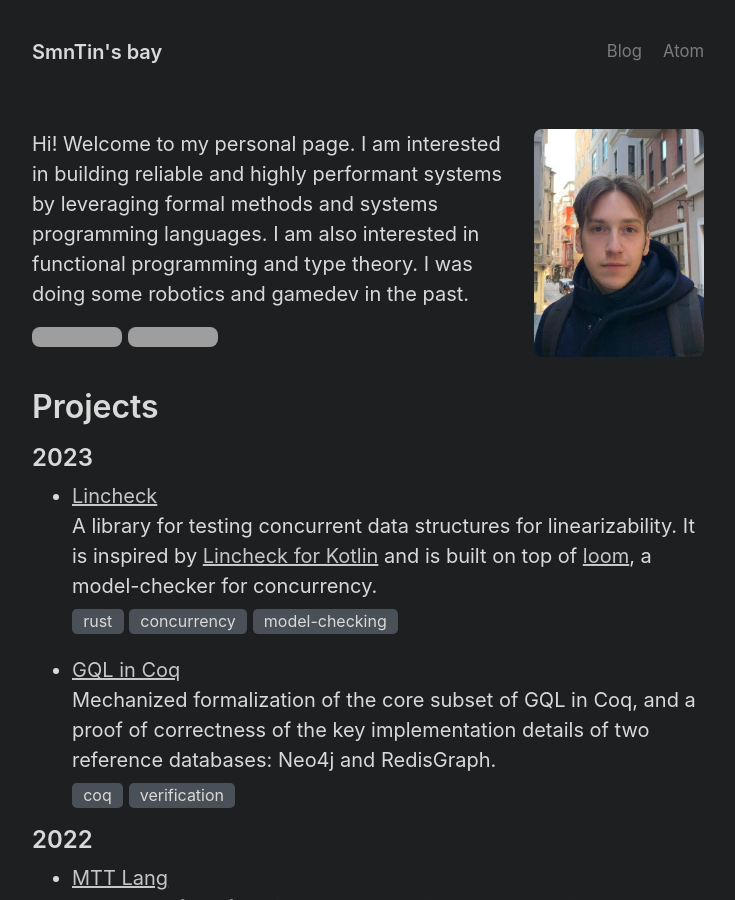
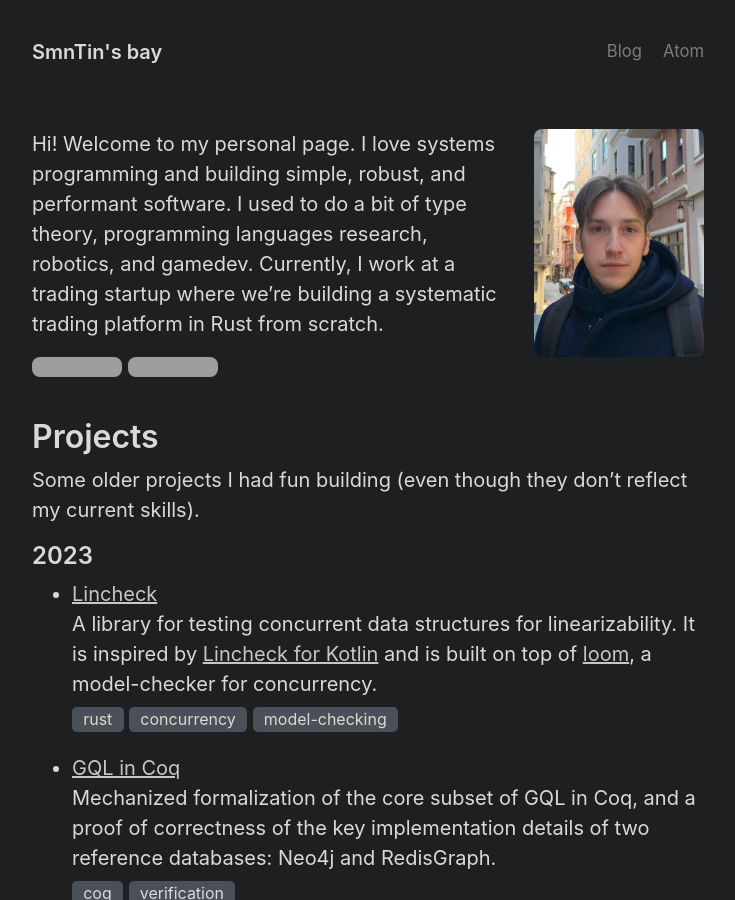
Before and after one commit to SmnTin/smntin.github.io, a Jekyll site: the page built from index.md, in a window 1280 px wide and 900 px high. Shown: the whole window, without its empty margins (272-1007 px from the left). Built offline with Jekyll 4.4.1, drawn with Linux system fonts in a browser that asks for light colours; grey boxes are pictures that could not be loaded.

Commit message:
Update the bio

```diff
--- a/index.md
+++ b/index.md
@@ -4,10 +4,11 @@ title: Home
 ---
 
 <img align="right" width="170" style="margin-left: 20px" src="/assets/my-photo.jpg">
-Hi! Welcome to my personal page. I am interested in building reliable and highly performant systems by leveraging formal methods and systems programming languages. I am also interested in functional programming and type theory. I was doing some robotics and gamedev in the past.
-
+Hi! Welcome to my personal page. I love systems programming and building simple, robust, and performant software. I used to do a bit of type theory, programming languages research, robotics, and gamedev. Currently, I work at a trading startup where we're building a systematic trading platform in Rust from scratch.
 {% include badges.html %}
 
 # Projects
 
+Some older projects I had fun building (even though they don’t reflect my current skills).
+
 {% include projects.html %}
```
